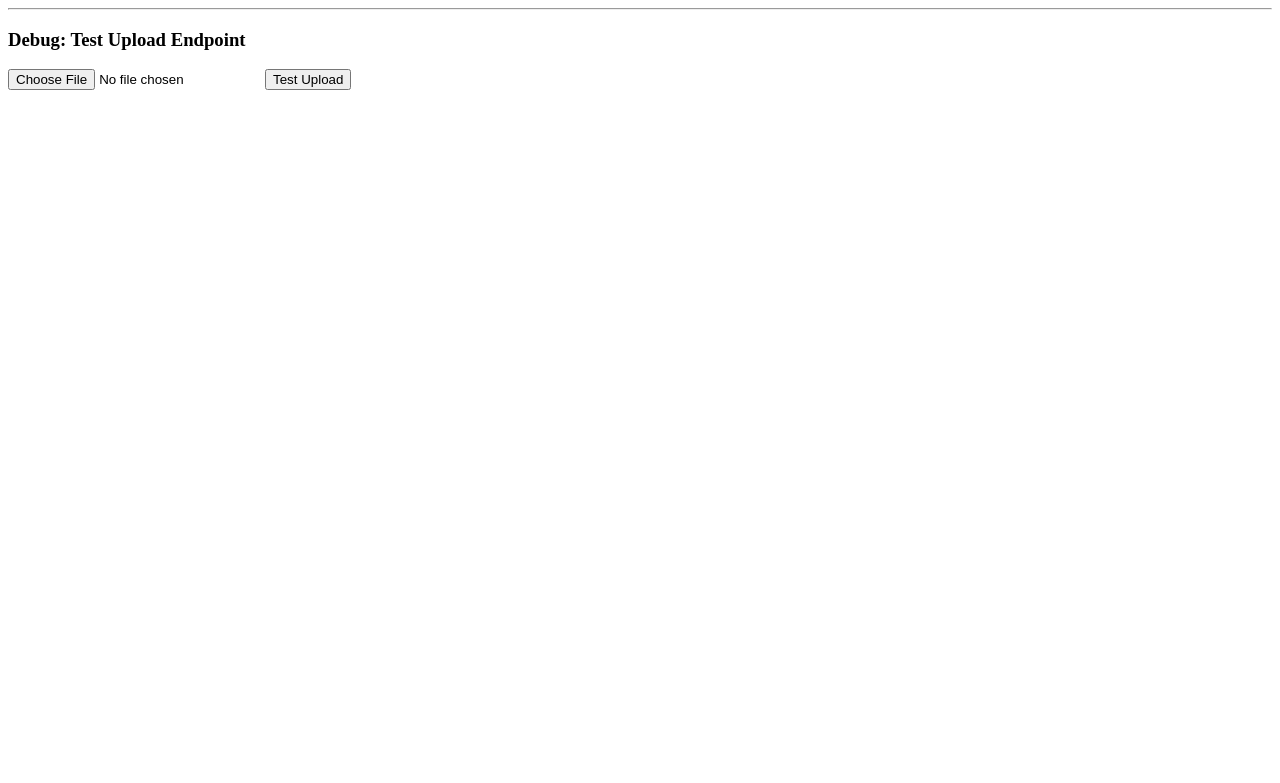
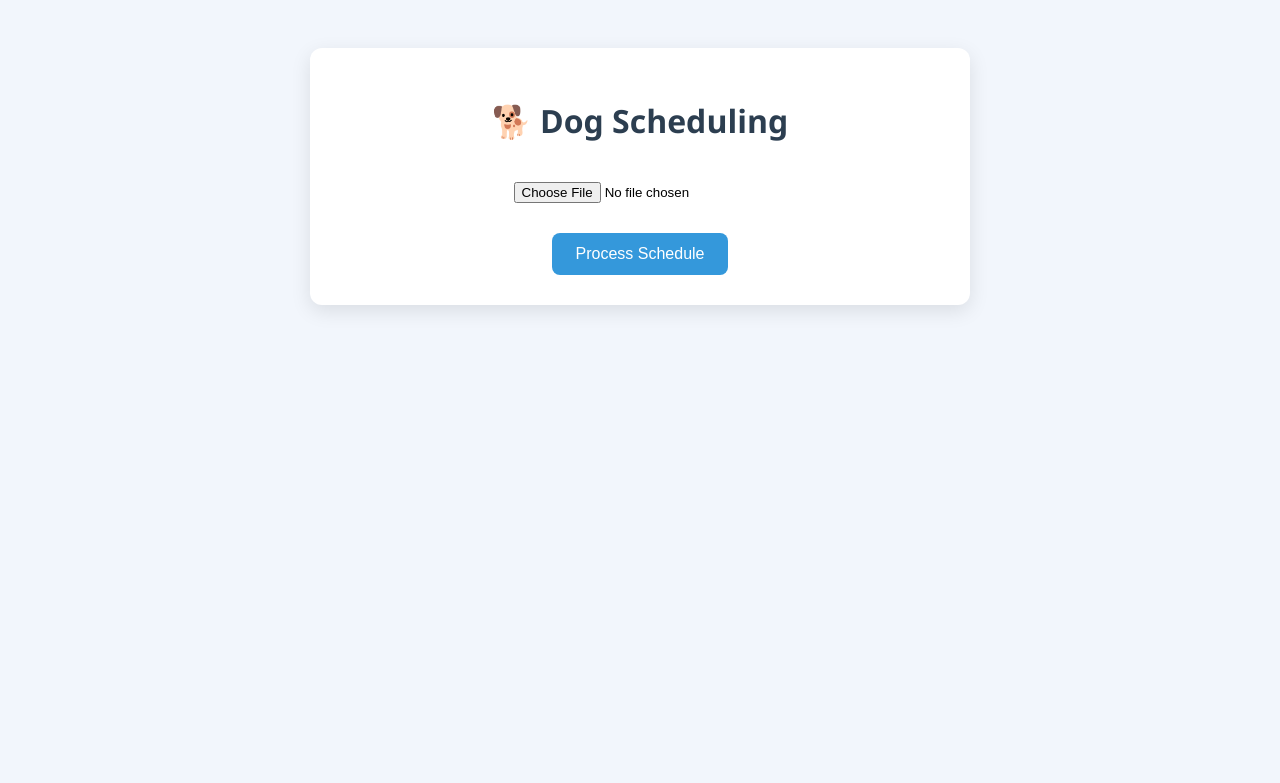
Before and after one commit to thesleepyrat/DogScheduling, a Flask app: page / in a window 1280 px wide. Shown: the top 783 px of the page. Run offline with Flask 3, Linux system fonts and the light colour scheme.

Commit message:
Update index.html

```diff
--- a/templates/index.html
+++ b/templates/index.html
@@ -1,27 +1,105 @@
-<hr>
-<h3>Debug: Test Upload Endpoint</h3>
-<form id="test-upload-form" method="POST" enctype="multipart/form-data" action="/test-upload">
-  <input type="file" name="file" required>
-  <button type="submit">Test Upload</button>
+<!DOCTYPE html>
+<html lang="en">
+<head>
+  <meta charset="UTF-8" />
+  <meta name="viewport" content="width=device-width, initial-scale=1" />
+  <title>🐾 Dog Scheduling</title>
+  <style>
+    body {
+      font-family: 'Segoe UI', sans-serif;
+      background-color: #f2f6fc;
+      text-align: center;
+      padding: 40px;
+    }
+    .container {
+      background-color: white;
+      border-radius: 12px;
+      padding: 30px;
+      max-width: 600px;
+      margin: auto;
+      box-shadow: 0 6px 20px rgba(0,0,0,0.1);
+    }
+    h1 {
+      color: #2c3e50;
+      margin-bottom: 10px;
+    }
+    input[type=file] {
+      padding: 10px;
+      margin-top: 20px;
+    }
+    button {
+      background-color: #3498db;
+      color: white;
+      padding: 12px 24px;
+      border: none;
+      border-radius: 8px;
+      margin-top: 20px;
+      font-size: 16px;
+      cursor: pointer;
+    }
+    button:hover {
+      background-color: #2980b9;
+    }
+    .alert {
+      color: red;
+      margin-top: 15px;
+    }
+  </style>
+</head>
+<body>
+  <div class="container">
+    <h1>🐕 Dog Scheduling</h1>
+
+    <form id="uploadForm" enctype="multipart/form-data">
+      <input type="file" name="file" id="fileInput" accept=".xlsx" required />
+      <br />
+      <button type="submit">Process Schedule</button>
     </form>
-<div id="test-upload-result"></div>
+
+    <div id="message"></div>
 
     <script>
-  document.getElementById('test-upload-form').addEventListener('submit', async (e) => {
+      const form = document.getElementById('uploadForm');
+      const messageDiv = document.getElementById('message');
+
+      form.addEventListener('submit', async (e) => {
         e.preventDefault();
-    const form = e.target;
-    const data = new FormData(form);
-    const resultDiv = document.getElementById('test-upload-result');
-    resultDiv.textContent = 'Uploading...';
+        messageDiv.textContent = '';
+
+        const fileInput = document.getElementById('fileInput');
+        if (!fileInput.files.length) {
+          messageDiv.textContent = 'Please select a file.';
+          messageDiv.className = 'alert';
+          return;
+        }
+
+        const formData = new FormData();
+        formData.append('file', fileInput.files[0]);
+
         try {
-      const res = await fetch('/test-upload', {
+          const res = await fetch('/', {
             method: 'POST',
-        body: data
+            body: formData,
           });
+
+          if (!res.ok) {
             const text = await res.text();
-      resultDiv.textContent = text;
+            messageDiv.textContent = `Upload failed: ${res.status} - ${text}`;
+            messageDiv.className = 'alert';
+            return;
+          }
+
+          const html = await res.text();
+          document.open();
+          document.write(html);
+          document.close();
         } catch (err) {
-      resultDiv.textContent = 'Upload failed: ' + err;
+          messageDiv.textContent = 'Upload failed: ' + err.message;
+          messageDiv.className = 'alert';
+          console.error(err);
         }
       });
     </script>
+  </div>
+</body>
+</html>
```
Lines whose indentation alone changed are shown as unchanged.
